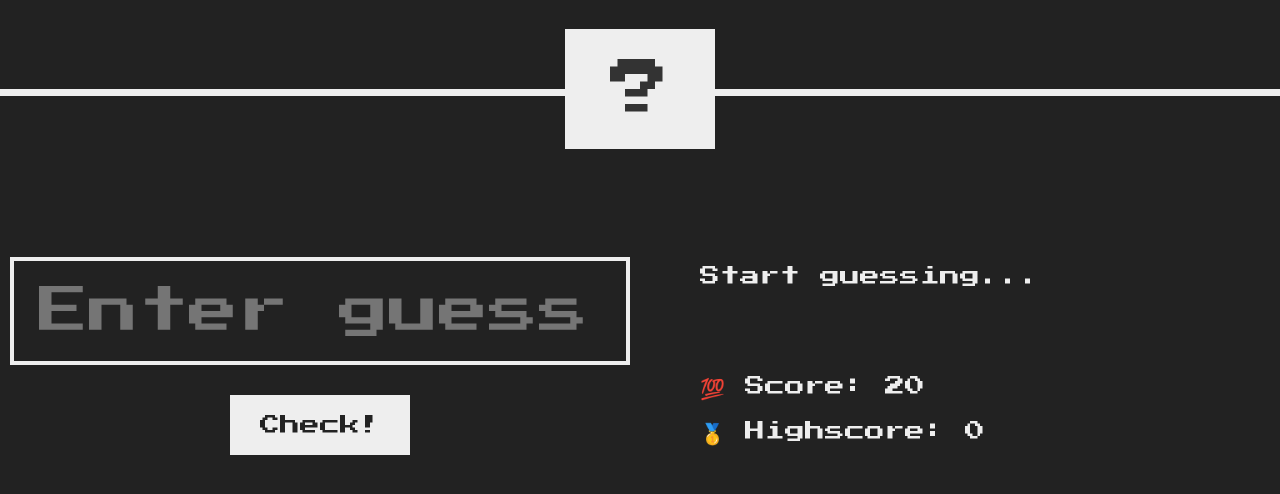
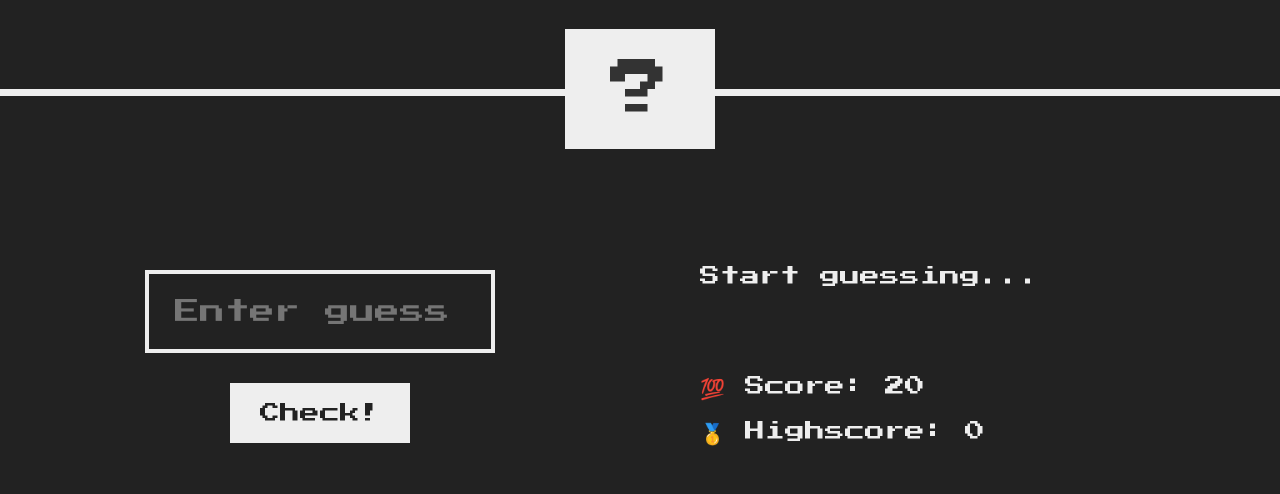
Before and after one commit to Aadit365/Guess-My-Number, a plain HTML site: page index.html in a window 1280 px wide. Shown: the part 184-678 px from the top of the page. Drawn offline with Linux system fonts and the light colour scheme.

Commit message:
Modified input box elements

```diff
--- a/style.css
+++ b/style.css
@@ -87,9 +87,9 @@ h1 {
   border: 4px solid #eee;
   font-family: inherit;
   color: inherit;
-  font-size: 5rem;
+  font-size: 2.5rem;
   padding: 2.5rem;
-  width: 62rem;
+  width: 35rem;
   text-align: center;
   display: block;
   margin-bottom: 3rem;
```
